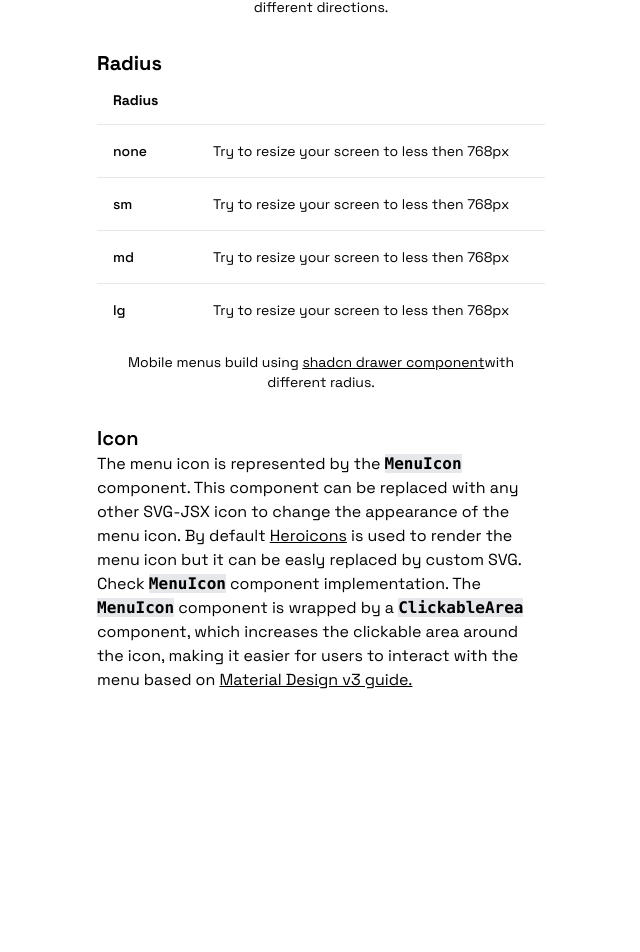
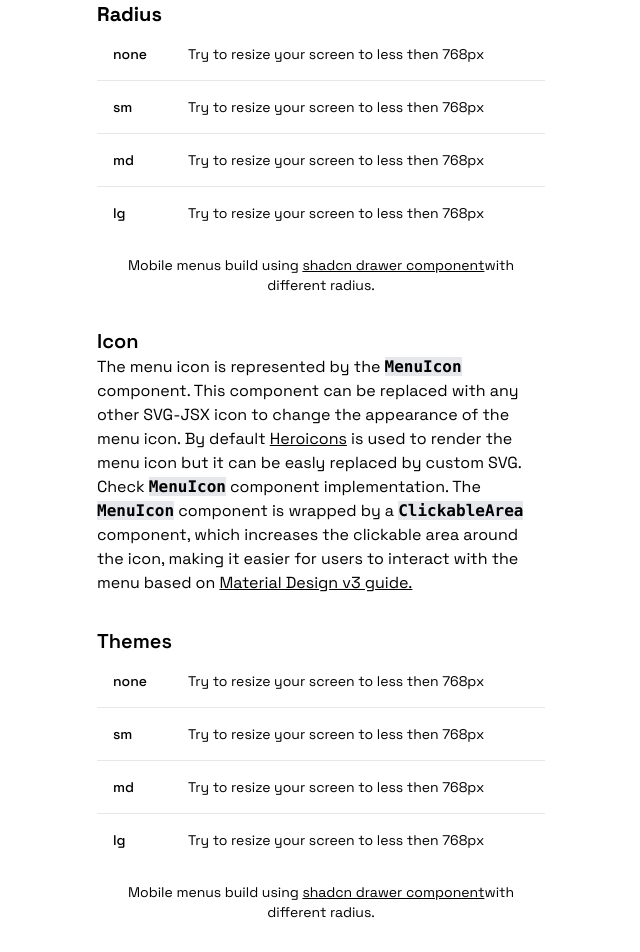
Before and after one commit to maciejadamski89/mobile-menu-shadcn, a Next.js app: page / in a window 1280 px wide. Shown: the part 631-1583 px from the top of the page, without its empty margins (319-959 px from the left). Before the commit the page ends 1387 px from the top, so only its background shows below. Built offline with nearby package versions, Linux system fonts and the light colour scheme.

Commit message:
ref: remove table headers

```diff
--- a/src/app/page.tsx
+++ b/src/app/page.tsx
@@ -23,12 +23,6 @@ export default function Home() {
                         </a>
                         with different directions.
                     </TableCaption>
-                    <TableHeader>
-                        <TableRow>
-                            <TableHead className="w-[100px] font-bold">Direction</TableHead>
-                            <TableHead></TableHead>
-                        </TableRow>
-                    </TableHeader>
                     <TableBody>
                         <TableRow>
                             <TableCell className="font-medium">Right</TableCell>
@@ -67,12 +61,6 @@ export default function Home() {
                         </a>
                         with different radius.
                     </TableCaption>
-                    <TableHeader>
-                        <TableRow>
-                            <TableHead className="w-[100px] font-bold">Radius</TableHead>
-                            <TableHead></TableHead>
-                        </TableRow>
-                    </TableHeader>
                     <TableBody>
                         <TableRow>
                             <TableCell className="font-medium">none</TableCell>
@@ -123,6 +111,44 @@ export default function Home() {
                     </a>
                 </p>
             </div>
+            <div className="w-full mt-4">
+                <h2 className="text-xl font-semibold">Themes</h2>
+                <Table>
+                    <TableCaption>
+                        Mobile menus build using{" "}
+                        <a href="https://ui.shadcn.com/docs/components/drawer" className="underline">
+                            shadcn drawer component
+                        </a>
+                        with different radius.
+                    </TableCaption>
+                    <TableBody>
+                        <TableRow>
+                            <TableCell className="font-medium">none</TableCell>
+                            <TableCell>
+                                <MainMenu direction="right" />
+                            </TableCell>
+                        </TableRow>
+                        <TableRow>
+                            <TableCell className="font-medium">sm</TableCell>
+                            <TableCell>
+                                <MainMenu direction="right" radius="sm" />
+                            </TableCell>
+                        </TableRow>
+                        <TableRow>
+                            <TableCell className="font-medium">md</TableCell>
+                            <TableCell>
+                                <MainMenu direction="right" radius="md" />
+                            </TableCell>
+                        </TableRow>
+                        <TableRow>
+                            <TableCell className="font-medium">lg</TableCell>
+                            <TableCell>
+                                <MainMenu direction="right" radius="lg" />
+                            </TableCell>
+                        </TableRow>
+                    </TableBody>
+                </Table>
+            </div>
         </main>
     );
 }
```
